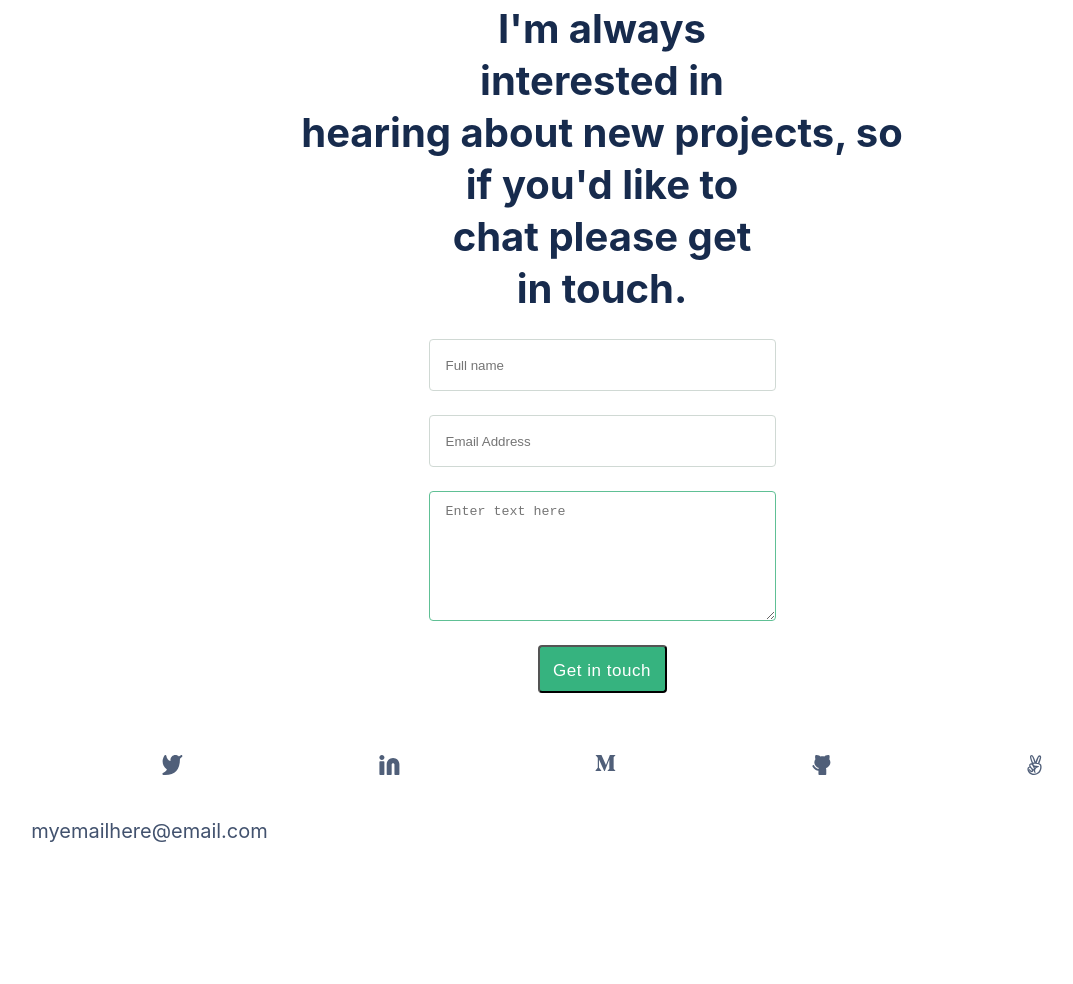
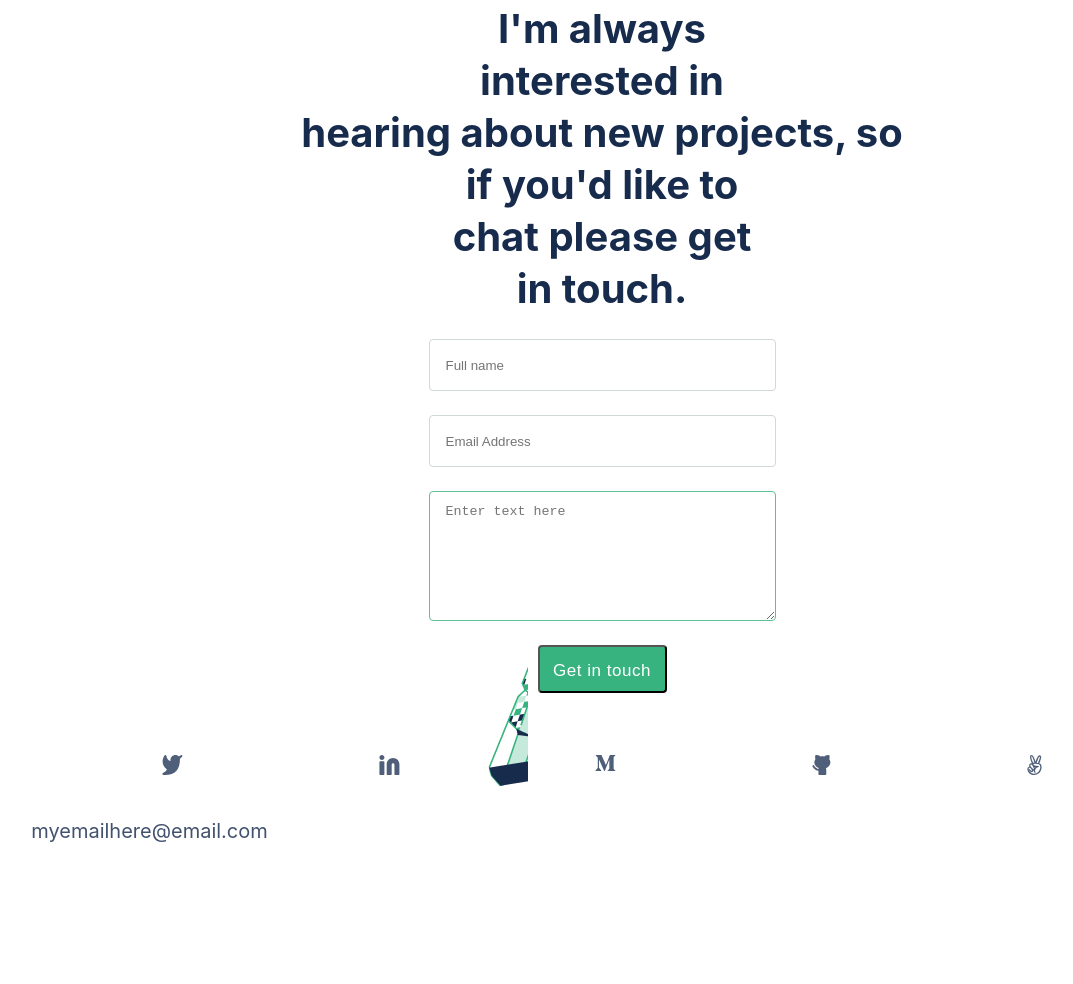
Before and after one commit to usamamaliq/Portfolio, a website: page index.html in a window 1280 px wide. Shown: the part 5057-6041 px from the top of the page, without its empty margins (38-1111 px from the left). Drawn offline with Linux system fonts and the light colour scheme.

Commit message:
Add background image

```diff
--- a/index.html
+++ b/index.html
@@ -185,16 +185,15 @@
         <br>chat please get
         <br>in touch.</h2>
 </section>
-<div class="Footer">
+<div class="footer">
 <form class="form" action="https://formspree.io/f/mdojkjgl" method="POST">
     <input class="forma" type="text" name="name" placeholder="Full name" maxlength="30" required>
     <input class="forma" type="email" name="email" placeholder="Email Address" required>
     <textarea class="f-message " name="message" maxlength="500" placeholder="Enter text here" required></textarea>
   <!-- your other form fields go here -->
-  <button class="f-button" type="submit">Get in touch</button>
+    <button class="f-button" type="submit">Get in touch</button>
 </form>
-</div>
-<ul class="social-media">
+<ul class="social-media footer-bg">
   <li><a href="#"><img src="./Images/social-media-icons/twitter.svg" alt="Link to Twitter"></a>
   </li>
   <li><a href="#"><img src="./Images/social-media-icons/Linkedin.svg" alt="Link to Linkedin"></a>
@@ -205,6 +204,18 @@
   </li><li><a href="#"><img src="./Images/social-media-icons/angellist.svg" alt="Link to Angellist"></a>
   </li>
   </ul>
+</div>
+<!-- <ul class="social-media footer-bg">
+  <li><a href="#"><img src="./Images/social-media-icons/twitter.svg" alt="Link to Twitter"></a>
+  </li>
+  <li><a href="#"><img src="./Images/social-media-icons/Linkedin.svg" alt="Link to Linkedin"></a>
+  </li>
+  <li><a href="#"><img src="./Images/social-media-icons/medium.svg" alt="Link to Medium"></a>
+  </li>
+  <li><a href="#"><img src="./Images/social-media-icons/github.svg" alt="Link to Github"></a>
+  </li><li><a href="#"><img src="./Images/social-media-icons/angellist.svg" alt="Link to Angellist"></a>
+  </li>
+  </ul> -->
   <div class="footer-email">
   <h3 class="email">myemailhere@email.com</h3>
 </div>
--- a/style.css
+++ b/style.css
@@ -348,12 +348,14 @@ a:active {
   margin: 24px;
 }
 
+
 .form {
   display: flex;
   flex-direction: column;
   align-items: center;
 
 }
+
 .forma {
   background: #fff;
 /* Theme 2 / Neutral 9 */
@@ -421,3 +423,9 @@ padding-top: 12px;
   text-align: center;
   color: #42526e;
 }
+
+.footer {
+  background-image: url(Images/footer.png);
+  background-repeat: no-repeat;
+  background-position: 509px 303px;
+}
```
